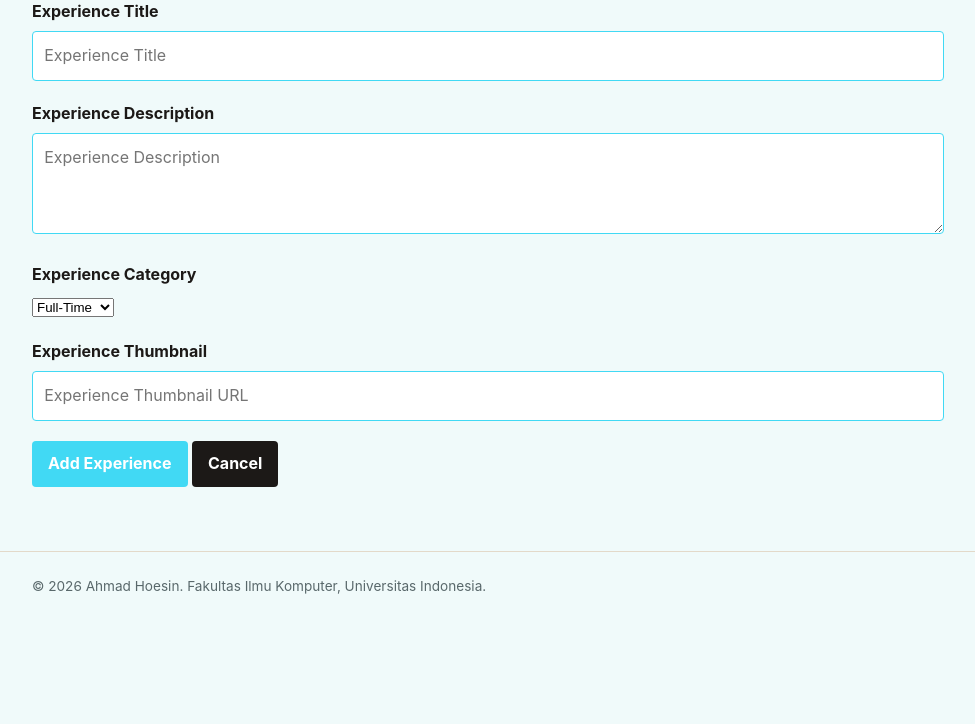
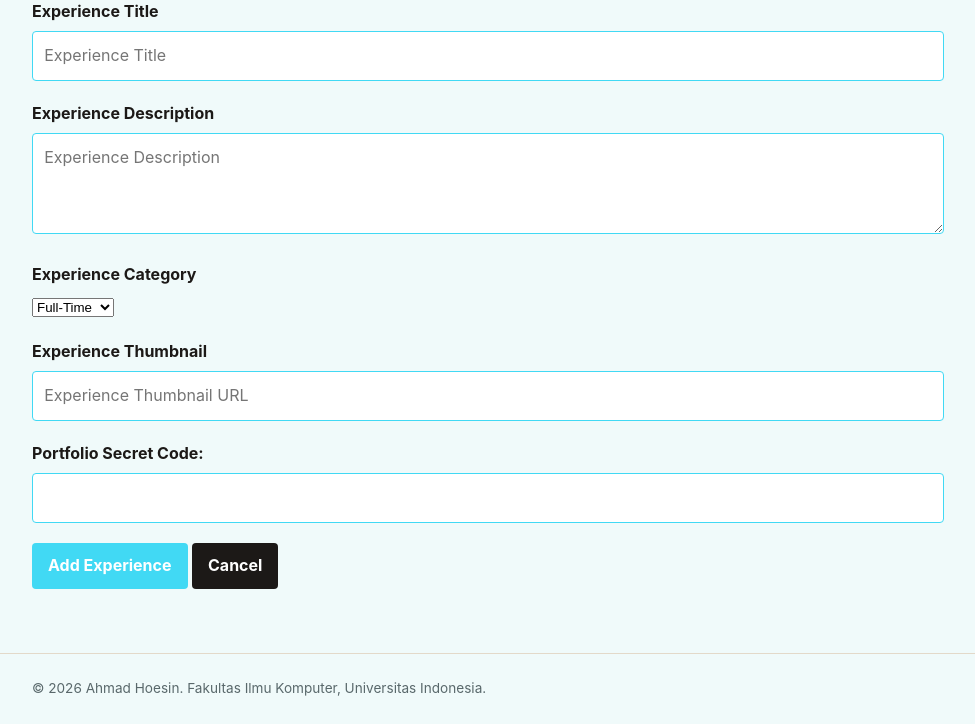
Before and after one commit to zuromu/PlatformBasedDevelopment, a Django app: page /experience/add/ in a window 1280 px wide. Shown: the part 222-946 px from the top of the page, without its empty margins (152-1127 px from the left). Before the commit the page ends 816 px from the top, so only its background shows below. Run offline with Django 5.2, Linux system fonts and the light colour scheme.

Commit message:
feat: add secret code protection to add/delete views

```diff
--- a/PBD/settings.py
+++ b/PBD/settings.py
@@ -32,6 +32,7 @@ DEBUG = True
 ALLOWED_HOSTS = ["localhost", "127.0.0.1", "ahmad-hoesin-myportofolio.pws.cs.ui.ac.id"]
 
 PRODUCTION = os.getenv('PRODUCTION', 'False').lower() == 'true'
+
 
 
 # Application definition
@@ -152,3 +153,6 @@ MAILERS = {
         'BACKEND': 'django.core.mail.backends.console.EmailBackend',
     },
 }
+
+#super secret passcode
+PORTFOLIO_SECRET_CODE = os.getenv("PORTFOLIO_SECRET_CODE")
--- a/main/views.py
+++ b/main/views.py
@@ -3,13 +3,23 @@ from django.contrib import messages
 from main.models import Experience, Project
 from main.forms import ExperienceForm
 from django.core import serializers
-from django.http import HttpResponse
+from django.http import HttpResponse, HttpResponseForbidden
+from django.conf import settings
 
 
 def add_experience(request):
     form = ExperienceForm(request.POST or None)
 
     if request.method == "POST" and form.is_valid():
+        submitted_code = request.POST.get("secret_code")
+        if submitted_code != settings.PORTFOLIO_SECRET_CODE:
+            messages.error(request, "Incorrect secret code. You do not have permission to add an experience.")
+            context = {
+                "name": "Ahmad Hoesin",
+                "form": form,
+            }
+            return render(request, "experience_form.html", context)
+
         form.save()
         messages.success(request, "New Experience Added!")
         return redirect("main:show_experience")
@@ -70,11 +80,14 @@ def get_experience_json(request):
     return HttpResponse(experience_json, content_type="application/json")
 
 def delete_experience(request, experience_id):
-    experience = get_object_or_404(Experience, pk=experience_id)
+        experience = get_object_or_404(Experience, pk=experience_id)
+        if request.method == "POST":
+            submitted_code = request.POST.get("secret_code")
+            if submitted_code != settings.PORTFOLIO_SECRET_CODE:
+                messages.error(request, "Incorrect secret code. Experience was not deleted.")
+                return redirect("main:show_experience")
 
-    if request.method == "POST":
-        experience.delete()
-        messages.success(request, "Experience deleted successfully.")
+            experience.delete()
+            messages.success(request, "Experience deleted successfully.")
+            return redirect("main:show_experience")
         return redirect("main:show_experience")
-
-    return redirect("main:show_experience")
--- a/templates/base.html
+++ b/templates/base.html
@@ -10,7 +10,6 @@
     <link rel="stylesheet" href="/static/css/style.css">
     {% block meta %} {% endblock meta %}
 </head>
-  </html>
 
 <body>
   <header class="site-header">
@@ -24,10 +23,25 @@
           </nav>
       </div>
   </header>
+
+    {% if messages %}
+    <div class="container" style="margin-top: 1rem;">
+        <ul class="messages">
+            {% for message in messages %}
+            <li {% if message.tags %} class="{{ message.tags }}"{% endif %}>
+                {{ message }}
+            </li>
+            {% endfor %}
+        </ul>
+    </div>
+    {% endif %}
+
   {% block content %} {% endblock content %}
+
   <footer class="site-footer">
       <div class="container">
           <p>&copy; 2026 {{ name }}. Fakultas Ilmu Komputer, Universitas Indonesia.</p>
       </div>
   </footer>
 </body>
+</html>
--- a/templates/components/experience_delete_modal.html
+++ b/templates/components/experience_delete_modal.html
@@ -36,6 +36,11 @@
                     popovertargetaction="hide">Cancel</button>
             <form method="post" action="{% url 'main:delete_experience' experience.id %}">
                 {% csrf_token %}
+
+                <div class="form-group" style="margin-bottom: 1rem; text-align: left;">
+                    <label for="secret_code_{{ experience.id }}">Portfolio Secret Code:</label>
+                    <input type="password" name="secret_code" id="secret_code_{{ experience.id }}" required>
+                </div>
                 <button type="submit" class="button button-danger">Yes, Delete</button>
             </form>
         </div>
--- a/templates/experience_form.html
+++ b/templates/experience_form.html
@@ -20,6 +20,12 @@
                             {% endfor %}
                         </div>
                     {% endfor %}
+
+                    <div class="form-group">
+                        <label for="secret_code">Portfolio Secret Code:</label>
+                        <input type="password" name="secret_code" id="secret_code" required>
+                    </div>
+
                     <button type="submit" class="button">Add Experience</button>
                     <a href="{% url 'main:show_experience' %}" class="button button-secondary">Cancel</a>
                 </form>
```
Lines whose indentation alone changed are shown as unchanged.
